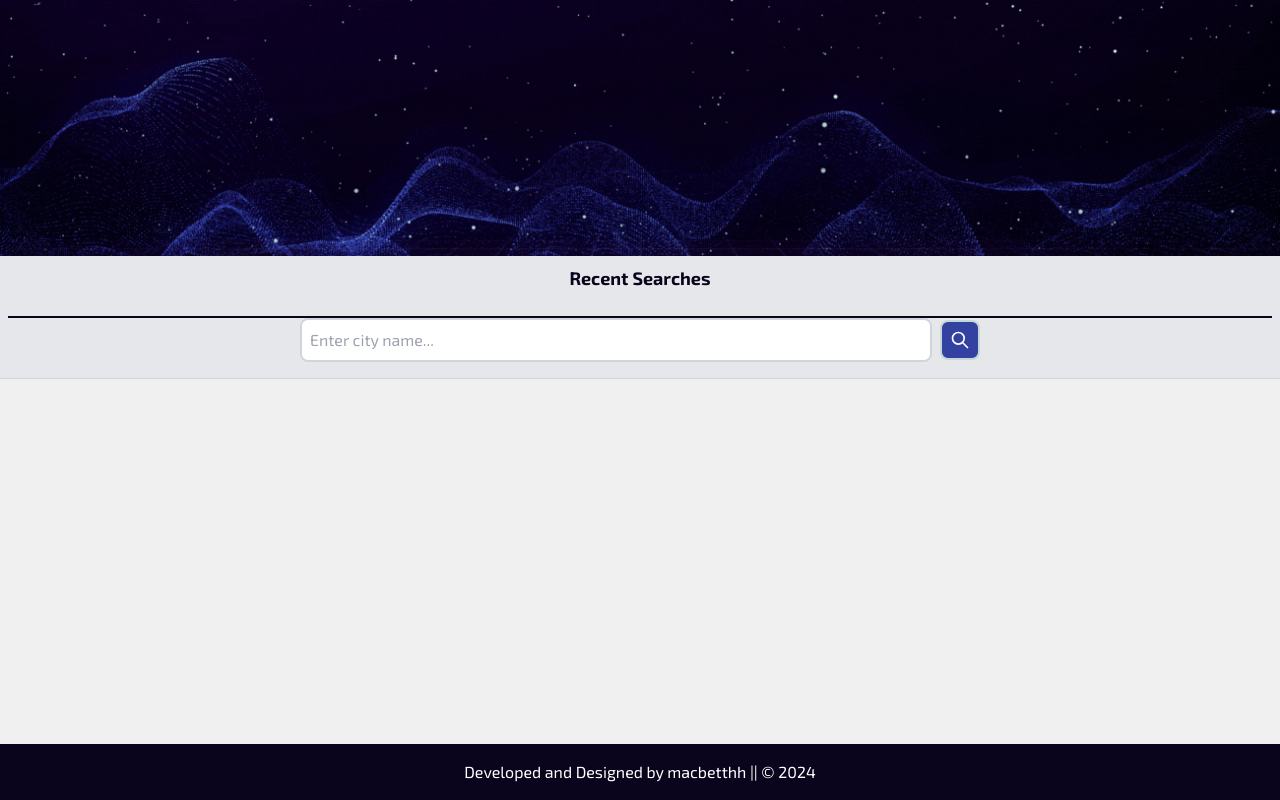
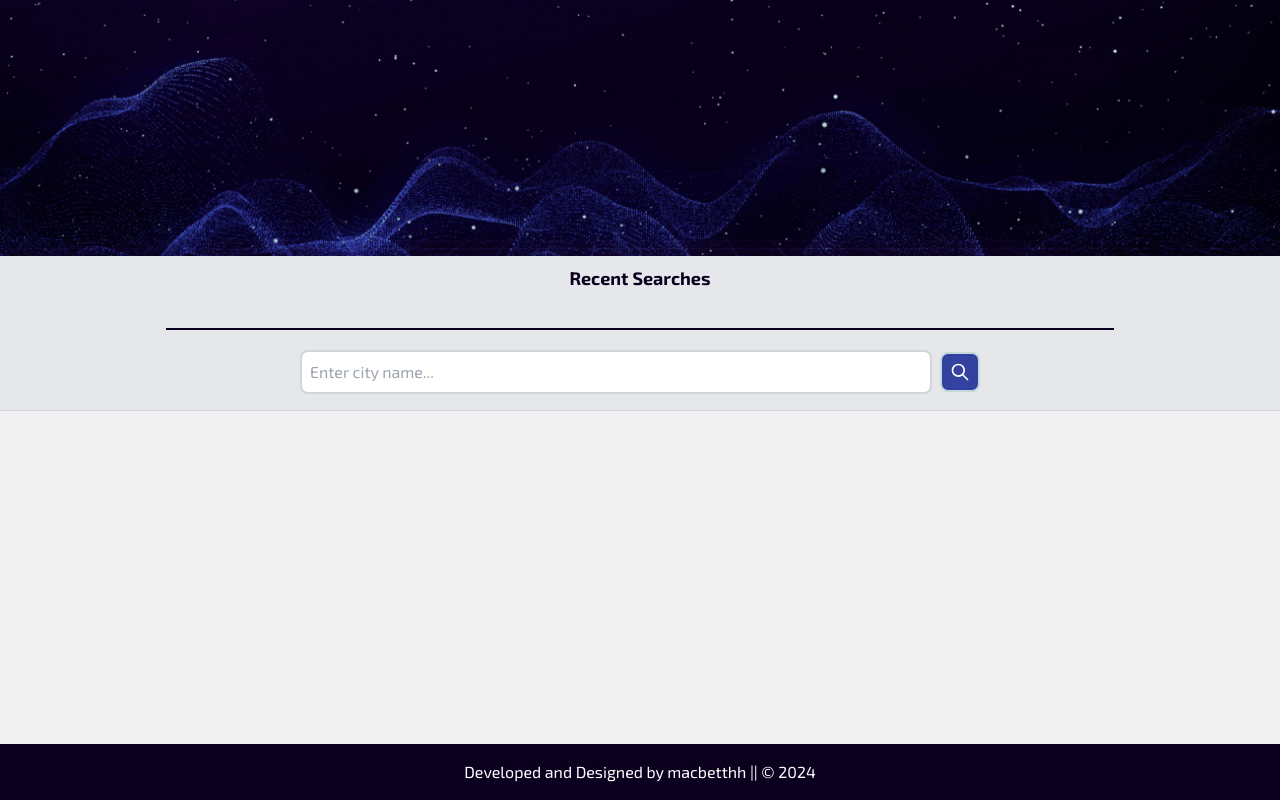
Before and after one commit to macbetthh/weather_dashboard, a plain HTML site: page index.html in a window 1280 px wide. Drawn offline with nearby package versions, Linux system fonts and the light colour scheme.

Commit message:
border fix under recent searches

```diff
--- a/index.html
+++ b/index.html
@@ -19,13 +19,13 @@
     <div class="w-full border-b border-gray-300 bg-gray-200 p-2">
 
         <h2 class="font-bold text-lg mb-4 text-center text-darksky">Recent Searches</h2>
-        <ul id="search-history" class="flex flex-wrap gap-2 justify-center border-darksky pb-2 border-b-2 md:flex-row">
+        <ul id="search-history" class="flex flex-wrap gap-2 justify-center border-darksky w-3/4 mx-auto pb-5 border-b-2 border-solid md:flex-row">
             <!-- most recent searches from local storage data populate here --></ul>
 
         <!-- <hr class="h-px my-8 w-3/4 bg-darksky mx-auto"> -->
 
 
-        <form class="flex items-center mb-2 justify-center" id="search-form">
+        <form class="flex items-center mb-2 justify-center pt-5" id="search-form">
             <input id="city-input" type="search" class="form-input w-1/2 rounded-lg p-2 border-2 border-gray-300" placeholder="Enter city name..." required>
             <button class="ml-2 bg-MarianBlue hover:bg-darksky text-white p-2 rounded-lg border-2 border-ColumbiaBlue" type="submit">
                 <svg xmlns="http://www.w3.org/2000/svg" class="h-5 w-5" fill="none" viewBox="0 0 24 24" stroke="currentColor">
@@ -61,7 +61,7 @@
                     colors: {
                         transparent: 'transparent',
                         current: 'currentColor',
-                        'darksky': '#0B041D',
+                        'darksky': '#0B011F',
                         'ColumbiaBlue': '#C5D7D9',
                         'RoyalBlue': '#152066',
                         'MarianBlue': '#3342A0',
```
